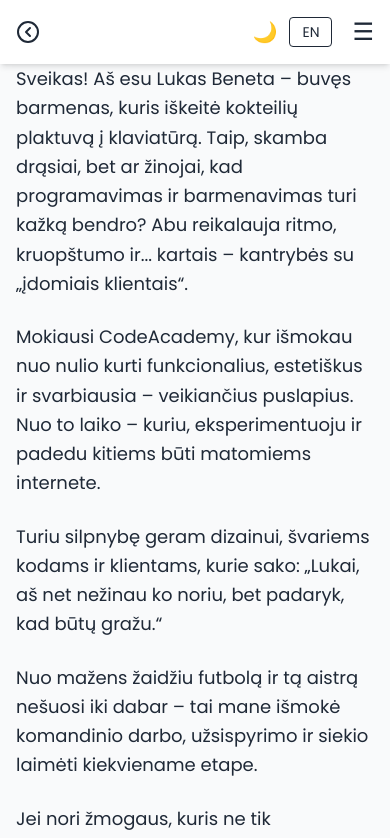
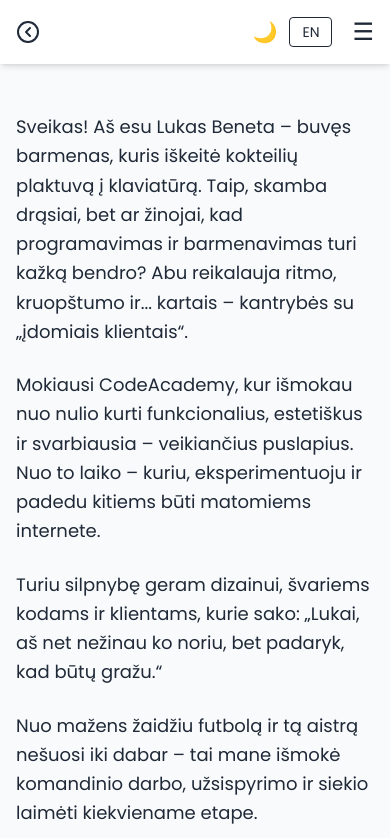
Before and after one commit to kuku-kuku/lukas-cv, a React (Create React App) app: page /apie in a window 390 px wide. Shown: the top 838 px of the page. Built offline with nearby package versions, Linux system fonts and the light colour scheme.

Commit message:
Apie mobile

```diff
--- a/src/pages/Apie.jsx
+++ b/src/pages/Apie.jsx
@@ -21,7 +21,7 @@ export default function Apie() {
   }, [images.length]); // ← pataisyta čia
 
   return (
-    <section className="relative pt-16 pb-20 px-4 md:px-8 text-gray-900 dark:text-gray-100 min-h-screen font-poppins transition-colors duration-500 flex items-center">
+    <section className="relative pt-28 md:pt-24 pb-20 px-4 md:px-8 text-gray-900 dark:text-gray-100 min-h-screen font-poppins transition-colors duration-500 flex items-center">
       <div className="relative z-10 max-w-6xl mx-auto w-full flex flex-col md:flex-row items-center justify-center gap-16">
 
         {/* Tekstas */}
```
